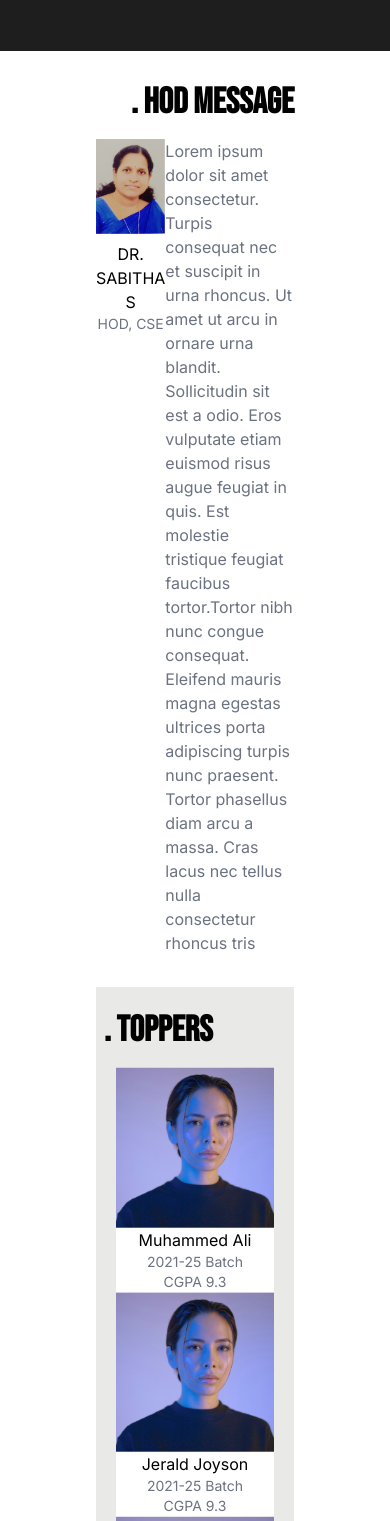
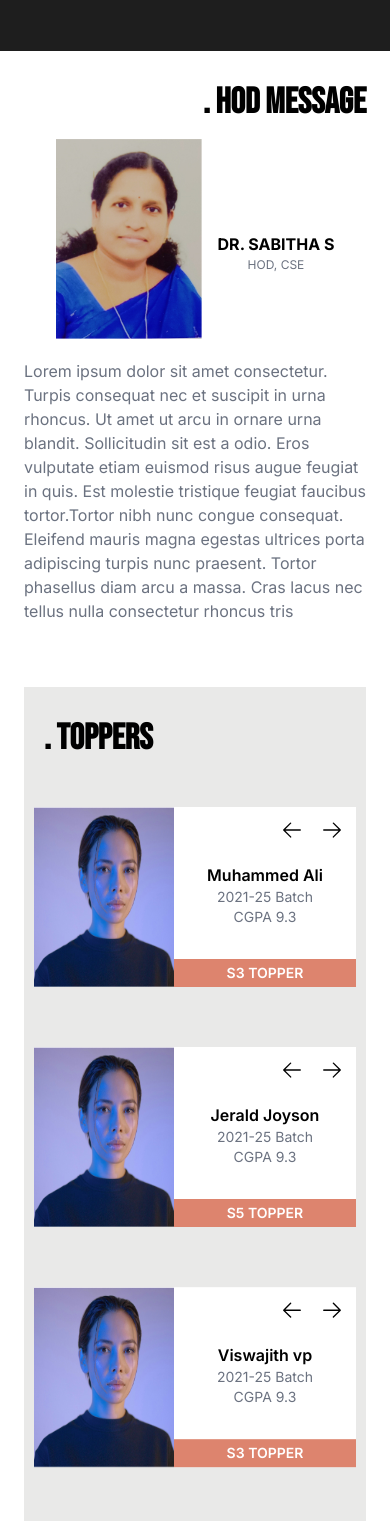
Before and after one commit to mhdaslamp/cse_dept_site, a Next.js app: page / in a window 390 px wide. Shown: the part 1480-3001 px from the top of the page. Built offline with nearby package versions, Linux system fonts and the light colour scheme; grey boxes are pictures that could not be loaded.

Commit message:
set responsive toppers and hod message page

```diff
--- a/src/app/page.js
+++ b/src/app/page.js
@@ -1,7 +1,7 @@
 import CourseOfferedSection from "@/components/CourseOfferedSection";
 import Footer from "@/components/Footer";
 import HodMessage from "@/components/HodMessage";
-import Toppers from "@/components/Toppers";
+import Toppers from "@/components/Toppers/Toppers";
 import HomePage from "@/components/HomePage/page";
 import References from "@/components/References";
 
@@ -13,7 +13,7 @@ export default function Home() {
 
       <HodMessage />
       <Toppers />
-      <References/>
+      <References />
       <Footer />
     </main>
   );
--- a/src/components/HodMessage.jsx
+++ b/src/components/HodMessage.jsx
@@ -40,26 +40,34 @@ const HodMessage = () => {
   }, []);
 
   return (
-    <div className="bg-white w-full px-24 py-8 md:px-20 sm:px-16">
+    <div className="bg-white w-full px-6 py-8 md:px-20 xl:px-24 sm:px-10">
       <div className="flex justify-end mb-4" data-aos="fade-up">
         <h1 className="text-black sm:text-2xl lg:text-5xl md:text-4xl text-4xl font-bold font-bebasneue">
           . HOD MESSAGE
         </h1>
       </div>
 
-      <div className="flex md:flex-row justify-center">
+      <div className="flex flex-col xl:flex-row md:flex-row justify-center">
         <div
           className="md:mr-5 md:container md:flex md:items-center justify-center "
           data-aos="zoom-in"
           data-aos-delay="1000"
           style={{ flex: "1" }}
         >
-          <div className="image-container">
-            <img src="/hodImage.jpg" alt="Image of HOD" className="Hod-image" />
+          <div className="image-container flex justify-center items-center md:block xl:block">
+            <img
+              src="/hodImage.jpg"
+              alt="Image of HOD"
+              className="Hod-image max-w-[200px] max-h-[200px] mb-5 md:mb-0 xl:mb-0"
+            />
 
-            <div className="image-text text-center place-content-center ">
-              <p className="mt-2">{hodName}</p>
-              <p className="text-gray-500 text-sm">HOD, CSE</p>
+            <div className="image-text sm:ml-10 ml-4 md:ml-0 xl:ml-0 text-center place-content-center items-center justify-center">
+              <p className="mt-2 text-base md:text-lg font-bold w-full">
+                {hodName}
+              </p>
+              <p className="text-gray-500 text-[12px] sm:text-sm md:text-sm lg:text-sm">
+                HOD, CSE
+              </p>
             </div>
           </div>
         </div>
--- a/src/components/Toppers.jsx
+++ /dev/null
@@ -1,52 +0,0 @@
-"use client";
-
-import React, { useEffect } from "react";
-import studentsData from "../constants/contents";
-import AOS from "aos";
-import "aos/dist/aos.css";
-
-function StudentCard({ name, batch, cgpa, image, index }) {
-  return (
-    <div
-      className="student-card text-center flex flex-col items-center"
-      data-aos="fade-up"
-      data-aos-delay={`${(index + 1) * 600}`} // Apply a delay based on the index of each card
-    >
-      <img src={image} alt={name} className="w-full" />
-      <div className="student-details bg-white w-full">
-        <p>{name}</p>
-        <p className="text-gray-500 text-sm">{batch} Batch</p>
-        <p className="text-gray-500 text-sm">CGPA {cgpa}</p>
-      </div>
-    </div>
-  );
-}
-
-const Toppers = () => {
-  useEffect(() => {
-    AOS.init({ duration: 1000 });
-  }, []);
-
-  return (
-    <div className="bg-white w-full px-24 mx-auto">
-      <div
-        className="backgroundColorClass bg-[#e9e9e8] py-6"
-        data-aos="fade-up"
-      >
-        <div className="flex justify-start mb-4 pl-2">
-          <h1 className="text-black sm:text-2xl lg:text-5xl md:text-4xl text-4xl font-bold font-bebasneue">
-            . TOPPERS
-          </h1>
-        </div>
-
-        <div className="justify-center mx-auto grid lg:grid-cols-5 md:grid-cols-4 sm:grid-cols-2 md:gap-8 sm:gap-5 px-[20px] ">
-          {studentsData.map((student, index) => (
-            <StudentCard key={index} {...student} index={index} />
-          ))}
-        </div>
-      </div>
-    </div>
-  );
-};
-
-export default Toppers;
--- /dev/null
+++ b/src/components/Toppers/Toppers.css
@@ -0,0 +1,22 @@
+.student-card {
+  display: block;
+  transition: transform 0.3s;
+}
+
+@media (max-width: 768px) {
+  .student-card:hover {
+    transform: none;
+  }
+}
+
+.student-card:hover {
+  transform: translateY(-20px);
+}
+
+.student-card:hover .arrow-buttons {
+  display: flex;
+}
+
+.student-card .arrow-buttons {
+  display: none;
+}
--- /dev/null
+++ b/src/components/Toppers/Toppers.jsx
@@ -0,0 +1,84 @@
+"use client";
+
+import React, { useEffect } from "react";
+import studentsData from "../../constants/contents";
+import { HiArrowLeft } from "react-icons/hi2";
+import { HiArrowRight } from "react-icons/hi2";
+import "./Toppers.css";
+import AOS from "aos";
+import "aos/dist/aos.css";
+
+function StudentCard({ name, batch, sem, cgpa, image, index }) {
+  return (
+    <div
+      className="w-auto h-auto"
+      data-aos="fade-up"
+      data-aos-delay={`${(index + 1) * 600}`}
+    >
+      <div className="student-card h-[200px] sm:h-[300px] md:h-[300px] lg:h-[300px]">
+        <div className="student-card-inner relative text-center w-full items-center mt-8 md:mt-0 flex flex-row sm:flex-col md:flex-col xl:flex-col">
+          <div className="absolute top-2 right-1 sm:hidden md:hidden lg:hidden w-[80px] h-[27px] grid grid-cols-2 ">
+            <p className=" w-full flex p-1 justify-center items-center text-black hover:bg-[#9E9E9E] hover:text-white transition-all ">
+              <HiArrowLeft size={22} />
+            </p>
+            <p className=" w-full flex p-1 justify-center items-center text-black hover:bg-[#9E9E9E] hover:text-white transition-all ">
+              <HiArrowRight size={22} />
+            </p>
+          </div>
+          <img
+            src={image}
+            alt={name}
+            className="w-[140px] h-[180px] sm:h-[200px] md:h-[200px] lg:h-[200px] sm:w-full md:w-full lg:w-full"
+          />
+          <div className="student-details bg-white w-[200px] sm:w-full md:w-full lg:w-full h-[180px] sm:h-auto md:h-auto lg:h-auto flex flex-col sm:block justify-end sm:justify-center md:justify-center lg:justify-center items-center">
+            <p className="text-black text-base font-semibold">{name}</p>
+            <p className="text-gray-500 text-sm">{batch} Batch</p>
+            <p className="text-gray-500 text-sm">CGPA {cgpa}</p>
+            <p className="text-white font-semibold text-sm w-full bg-[#DD846E] py-[4px] mt-8 sm:mt-0 md:mt-0 lg:mt-0">
+              {sem} TOPPER
+            </p>
+          </div>
+        </div>
+        <div className="w-auto h-auto hidden sm:block md:block xl:block">
+          <div className="arrow-buttons h-[27px] bg-white flex flex-1 items-center justify-center">
+            <p className=" w-full flex py-1 justify-center items-center text-black hover:bg-[#9E9E9E] hover:text-white transition-all ">
+              <HiArrowLeft size={22} />
+            </p>
+            <p className=" w-full flex py-1 justify-center items-center text-black hover:bg-[#9E9E9E] hover:text-white transition-all ">
+              <HiArrowRight size={22} />
+            </p>
+          </div>
+        </div>
+      </div>
+    </div>
+  );
+}
+
+const Toppers = () => {
+  useEffect(() => {
+    AOS.init({ duration: 1000 });
+  }, []);
+
+  return (
+    <div className="mx-auto bg-white w-full px-6 py-8 md:px-20 xl:px-24 sm:px-10">
+      <div
+        className="backgroundColorClass bg-[#e9e9e8] py-8 sm:pb-10 md:pb-10 xl:py-6 lg:py-6 h-auto"
+        data-aos="fade-up"
+      >
+        <div className="flex justify-start mb-4 pl-5">
+          <h1 className="text-black sm:text-2xl lg:text-5xl md:text-4xl text-4xl font-bold font-bebasneue">
+            . TOPPERS
+          </h1>
+        </div>
+
+        <div className="justify-center mx-auto w-full grid grid-cols-1 gap-2 lg:grid-cols-5 md:grid-cols-4 sm:grid-cols-2 md:gap-8 sm:gap-5 px-[10px] sm:px-[15px] md:px-[20px] lg:px-[20px]">
+          {studentsData.map((student, index) => (
+            <StudentCard key={index} {...student} index={index} />
+          ))}
+        </div>
+      </div>
+    </div>
+  );
+};
+
+export default Toppers;
--- a/src/constants/contents.js
+++ b/src/constants/contents.js
@@ -7,30 +7,35 @@ export const studentsData = [
   {
     name: "Muhammed Ali",
     batch: "2021-25",
+    sem: "S3",
     cgpa: 9.3,
     image: "./student-1.jpg",
   },
   {
     name: "Jerald Joyson",
     batch: "2021-25",
+    sem: "S5",
     cgpa: 9.3,
     image: "./student-1.jpg",
   },
   {
     name: "Viswajith vp",
     batch: "2021-25",
+    sem: "S3",
     cgpa: 9.3,
     image: "./student-1.jpg",
   },
   {
     name: "Bimal",
     batch: "2021-25",
+    sem: "S4",
     cgpa: 9.3,
     image: "./student-1.jpg",
   },
   {
     name: "Hashiq",
     batch: "2021-25",
+    sem: "S3",
     cgpa: 9.3,
     image: "./student-1.jpg",
   },
```
